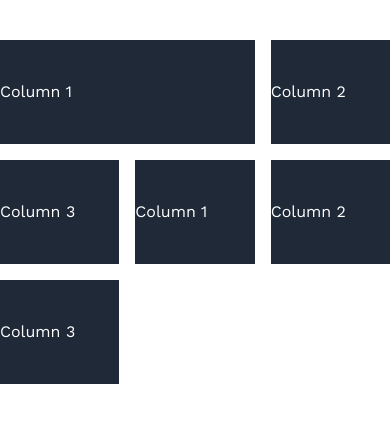
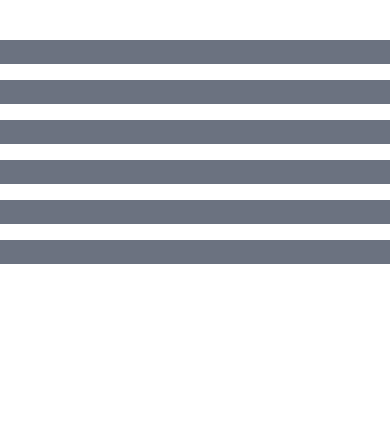
Before and after one commit to budistwn15/tailwind-from-the-start, a React (Vite) app: page /grid in a window 390 px wide. Shown: the top 422 px of the page. Built offline with nearby package versions, Linux system fonts and the light colour scheme.

Commit message:
kita buat responsive untuk grid

```diff
--- a/src/views/Grid.jsx
+++ b/src/views/Grid.jsx
@@ -2,25 +2,13 @@ export default function Grid() {
     return (
         <div className="antialiased font-sans">
             <div className="container mx-auto py-10">
-                <div className="grid grid-cols-3 gap-4">
-                    <div className="col-span-2">
-                        <div className="bg-gray-800 text-white py-10">Column 1</div>
-                    </div>
-                    <div>
-                        <div className="bg-gray-800 text-white py-10">Column 2</div>
-                    </div>
-                    <div>
-                        <div className="bg-gray-800 text-white py-10">Column 3</div>
-                    </div>
-                    <div>
-                        <div className="bg-gray-800 text-white py-10">Column 1</div>
-                    </div>
-                    <div>
-                        <div className="bg-gray-800 text-white py-10">Column 2</div>
-                    </div>
-                    <div>
-                        <div className="bg-gray-800 text-white py-10">Column 3</div>
-                    </div>
+                <div className="grid sm:grid-cols-2 md:grid-cols-3 gap-4">
+                    <div className="bg-gray-500">&nbsp;</div>
+                    <div className="bg-gray-500">&nbsp;</div>
+                    <div className="bg-gray-500">&nbsp;</div>
+                    <div className="bg-gray-500">&nbsp;</div>
+                    <div className="bg-gray-500">&nbsp;</div>
+                    <div className="bg-gray-500 lg:bg-teal-500">&nbsp;</div>
                 </div>
             </div>
         </div>
```
